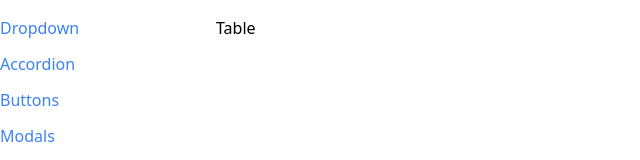
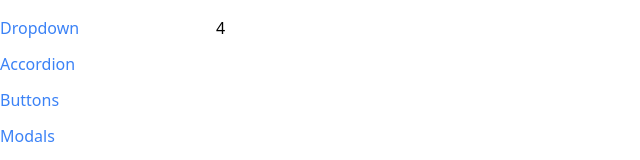
Before and after one commit to shivangi0109/components, a React (Create React App) app: page /table in a window 1280 px wide. Shown: the top 160 px of the page, without its empty margins (0-640 px from the left). Built offline with nearby package versions, Linux system fonts and the light colour scheme.

Commit message:
Communicate data to the table

```diff
--- a/src/components/Table.js
+++ b/src/components/Table.js
@@ -1,5 +1,7 @@
-function Table() {
-  return <div>Table</div>;
+function Table({ data }) {
+  return (
+    <div>{data.length}</div>
+  );
 }
 
 export default Table;
--- a/src/pages/TablePage.js
+++ b/src/pages/TablePage.js
@@ -1,9 +1,15 @@
 import Table from "../components/Table";
 
 function TablePage() {
+  const data = [
+    { name: 'Orange', color: 'bg-orange-500', score: 5 },
+    { name: 'Apple', color: 'bg-red-500', score: 3 },
+    { name: 'Banana', color: 'bg-yellow-500', score: 1 },
+    { name: 'Lime', color: 'bg-green-500', score: 4 }
+  ]
   return (
     <div>
-      <Table />
+      <Table data={data} />
     </div>
   );
 }
```
